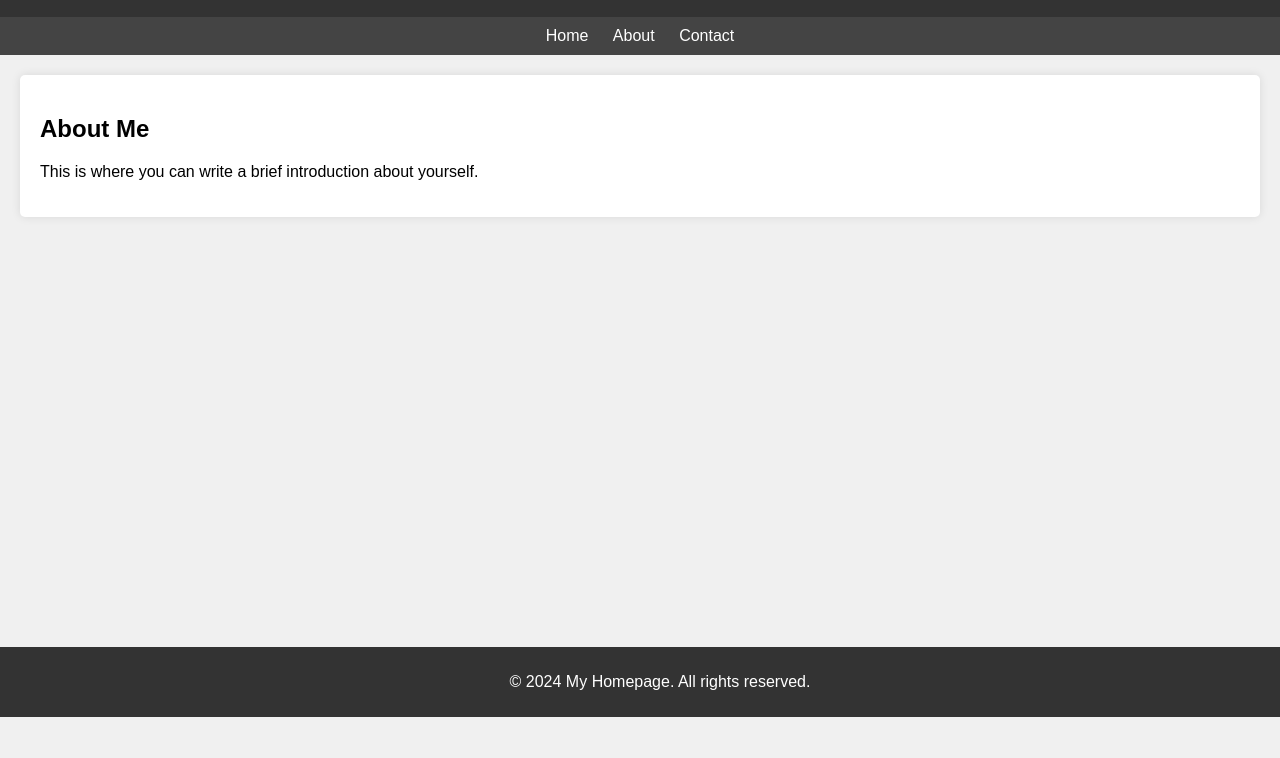
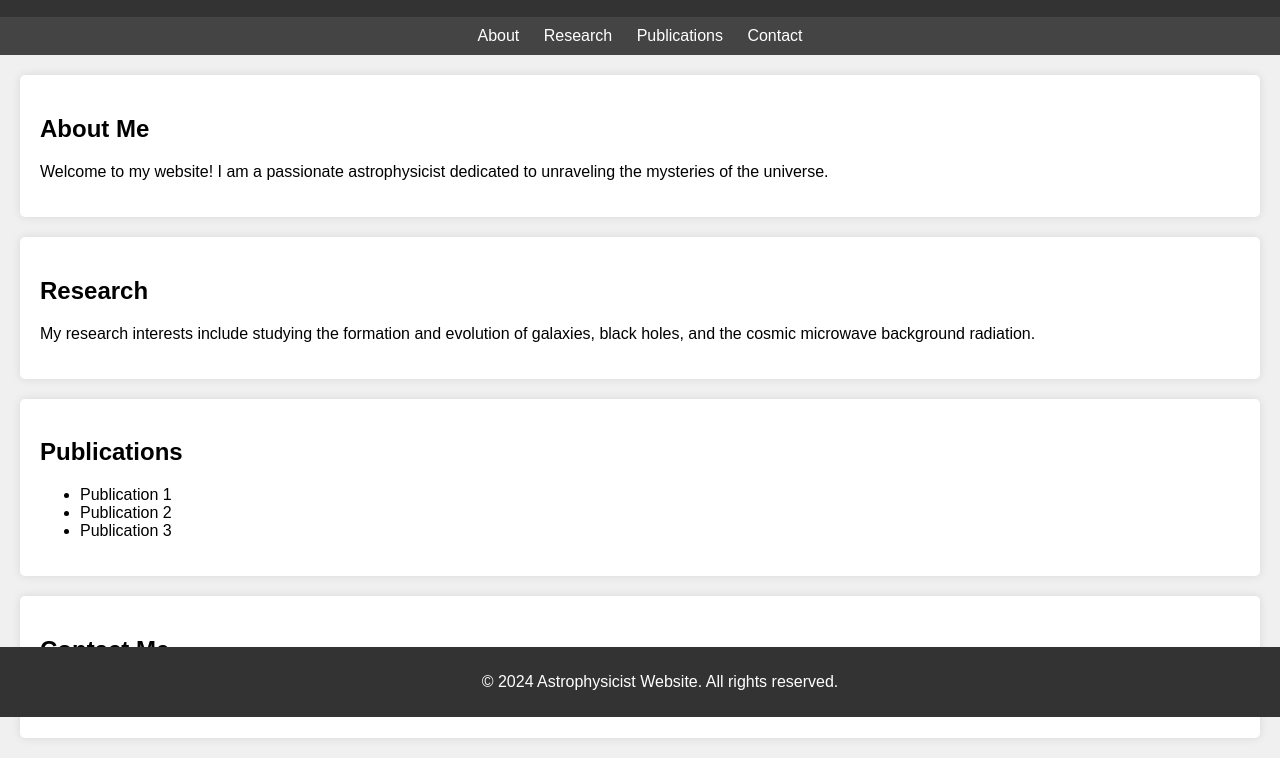
Before and after one commit to AnkushAstro/AnkushAstro.github.io, a plain HTML site: page index.html in a window 1280 px wide. Shown: the part 83-841 px from the top of the page. Before the commit the page ends 800 px from the top, so only its background shows below. Drawn offline with Linux system fonts and the light colour scheme.

Commit message:
Update index.html

```diff
--- a/index.html
+++ b/index.html
@@ -3,7 +3,7 @@
 <head>
     <meta charset="UTF-8">
     <meta name="viewport" content="width=device-width, initial-scale=1.0">
-    <title>My Homepage</title>
+    <title>Astrophysicist Website</title>
     <style>
         body {
             font-family: Arial, sans-serif;
@@ -48,19 +48,37 @@
 </head>
 <body>
     <header>
-        <h1>Welcome to My Homepage</h1>
+        <h1>Astrophysicist</h1>
     </header>
     <nav>
-        <a href="#">Home</a>
-        <a href="#">About</a>
-        <a href="#">Contact</a>
+        <a href="#about">About</a>
+        <a href="#research">Research</a>
+        <a href="#publications">Publications</a>
+        <a href="#contact">Contact</a>
     </nav>
-    <section>
+    <section id="about">
         <h2>About Me</h2>
-        <p>This is where you can write a brief introduction about yourself.</p>
+        <p>Welcome to my website! I am a passionate astrophysicist dedicated to unraveling the mysteries of the universe.</p>
+    </section>
+    <section id="research">
+        <h2>Research</h2>
+        <p>My research interests include studying the formation and evolution of galaxies, black holes, and the cosmic microwave background radiation.</p>
+    </section>
+    <section id="publications">
+        <h2>Publications</h2>
+        <ul>
+            <li>Publication 1</li>
+            <li>Publication 2</li>
+            <li>Publication 3</li>
+            <!-- Add more publications as needed -->
+        </ul>
+    </section>
+    <section id="contact">
+        <h2>Contact Me</h2>
+        <p>You can reach me at: email@example.com</p>
     </section>
     <footer>
-        <p>&copy; 2024 My Homepage. All rights reserved.</p>
+        <p>&copy; 2024 Astrophysicist Website. All rights reserved.</p>
     </footer>
 </body>
 </html>
```
